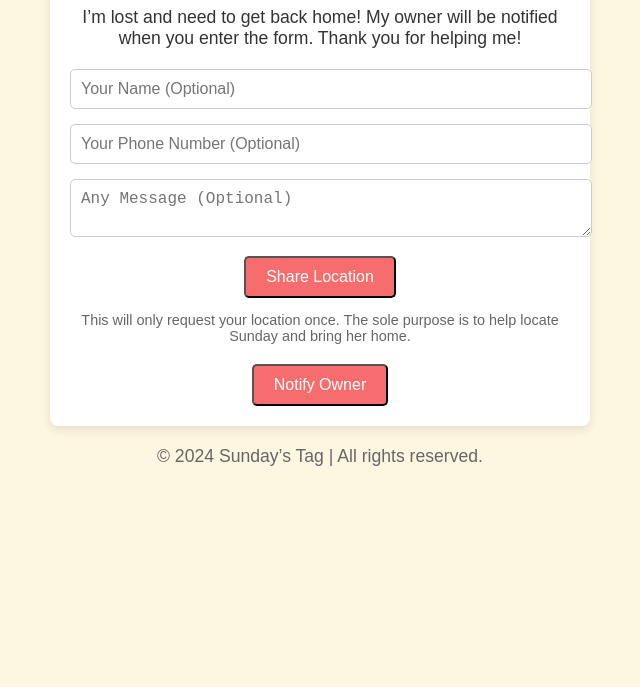
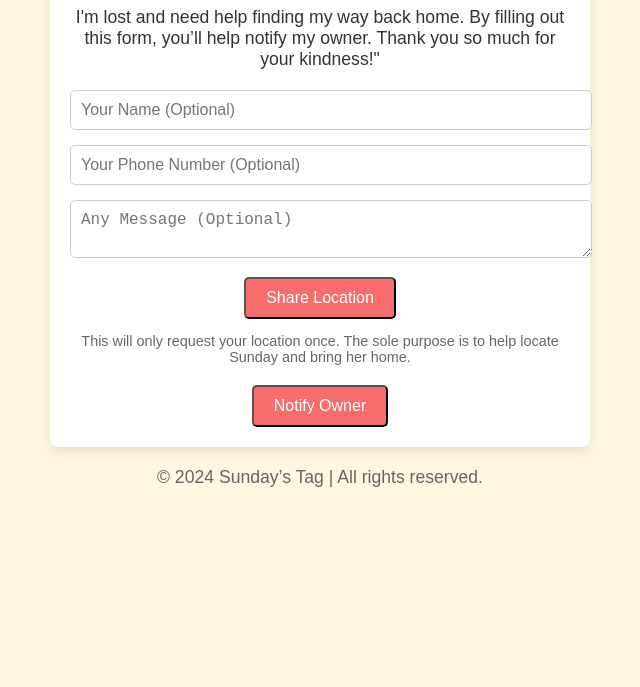
Before and after one commit to GoatWick/Sunday, a website: page form.html in a window 1280 px wide. Shown: the part 113-800 px from the top of the page, without its empty margins (320-960 px from the left). Drawn offline with Linux system fonts and the light colour scheme.

Commit message:
Update form.html

```diff
--- a/form.html
+++ b/form.html
@@ -68,7 +68,7 @@
 <body>
     <div class="container">
         <h1>Hi, I’m Sunday!</h1>
-        <p>I’m lost and need to get back home! My owner will be notified when you enter the form. Thank you for helping me!</p>
+        <p>I'm lost and need help finding my way back home. By filling out this form, you’ll help notify my owner. Thank you so much for your kindness!"</p>
         <form id="notifyForm">
             <input class="input-field" type="text" id="name" name="name" placeholder="Your Name (Optional)">
             <input class="input-field" type="tel" id="phone" name="phone" placeholder="Your Phone Number (Optional)">
```
